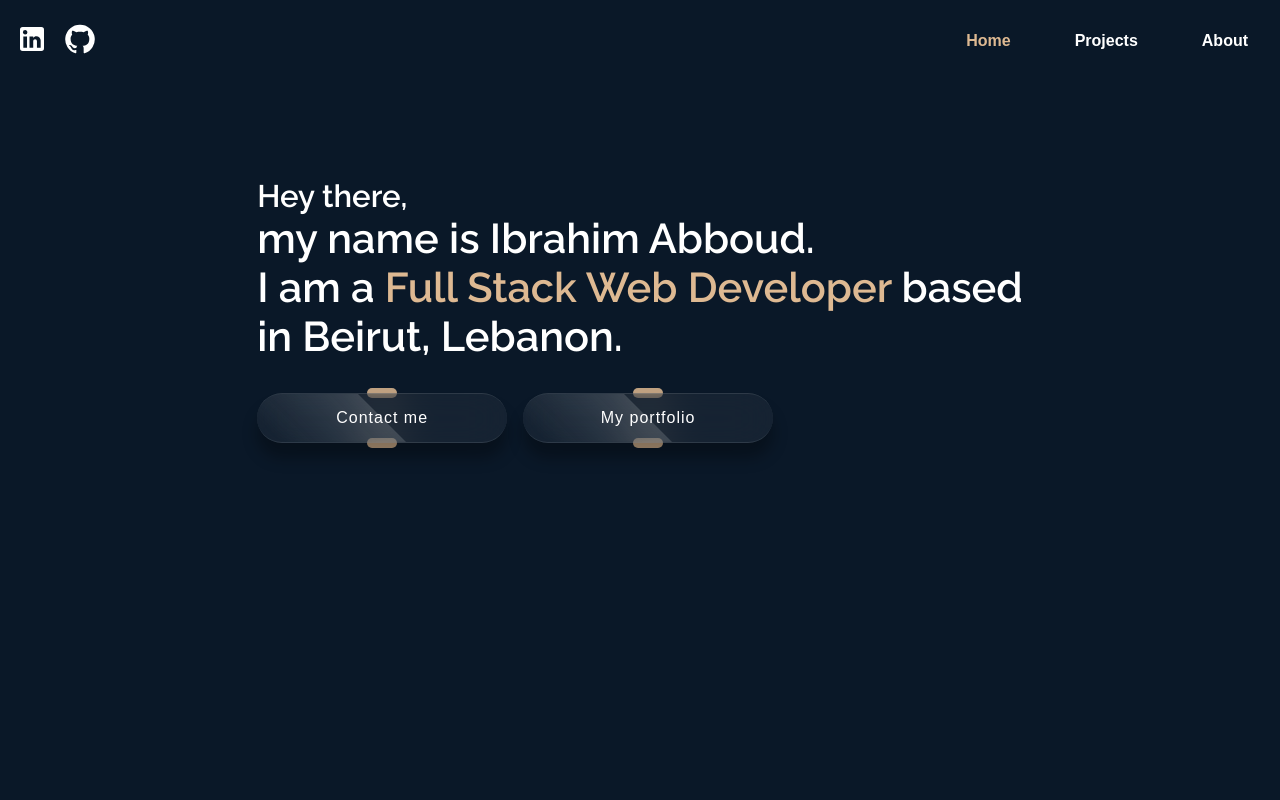
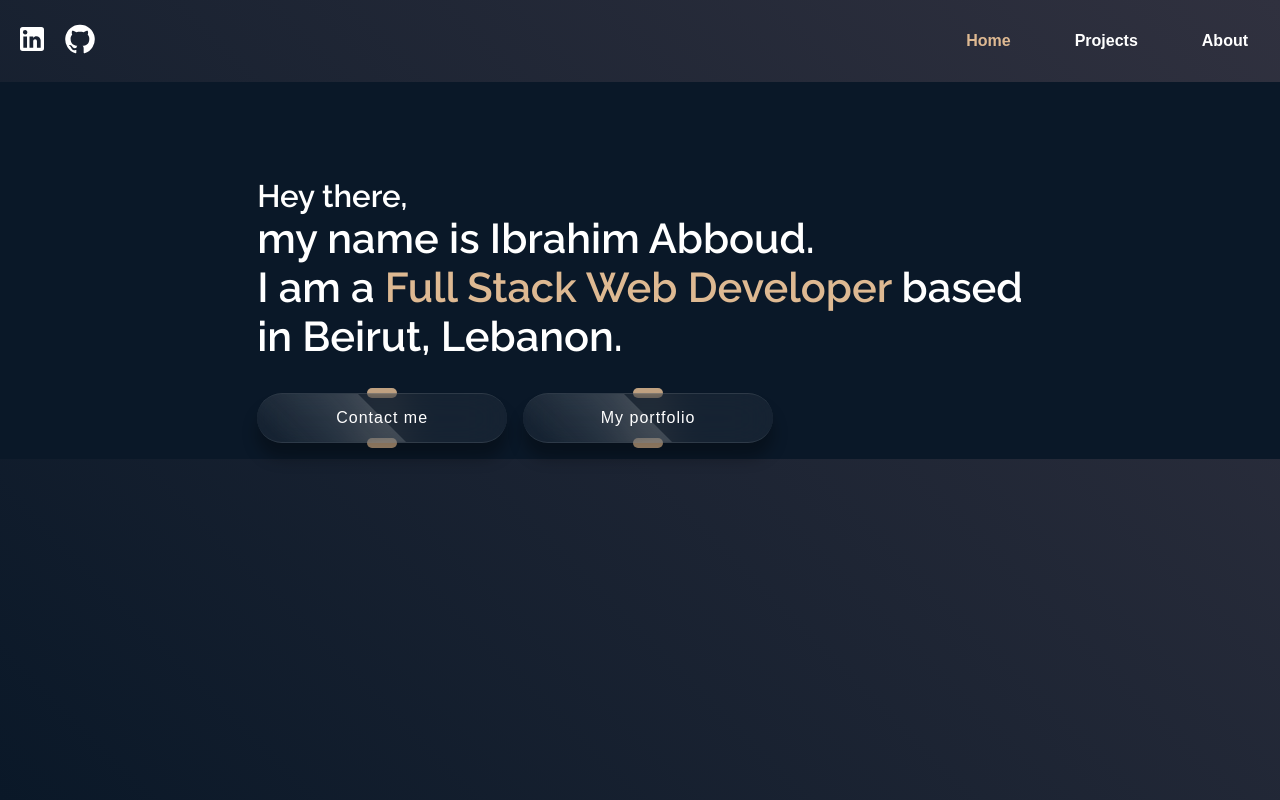
Before and after one commit to spiritnova/Portfolio, a React (Vite) app in the folder vite/: page / in a window 1280 px wide. Built offline with nearby package versions, Linux system fonts and the light colour scheme.

Commit message:
Changed background

```diff
--- a/vite/src/App.css
+++ b/vite/src/App.css
@@ -25,12 +25,13 @@ a:hover{
 body{
   width: 100%;
   height: 100%;
-  background-color: var(--background);
+  background: linear-gradient(45deg, var(--background), #30313f);
+  background-repeat: repeat;
 }
 
 .App{
-  height: 100%;
-  background-color: var(--background);
+  min-height: 100%;
+  background: linear-gradient(45deg, var(--background), #30313f);
 }
 body::-webkit-scrollbar{
   width: 1vw;
--- a/vite/src/index.css
+++ b/vite/src/index.css
@@ -13,6 +13,7 @@
   --fade: rgb(194, 194, 194);
   --icons: invert(0);
   --about: #2f2f2f;
+  --gradient: linear-gradient(45deg, var(--background), #30313f)
 }
 
 #root{
```
